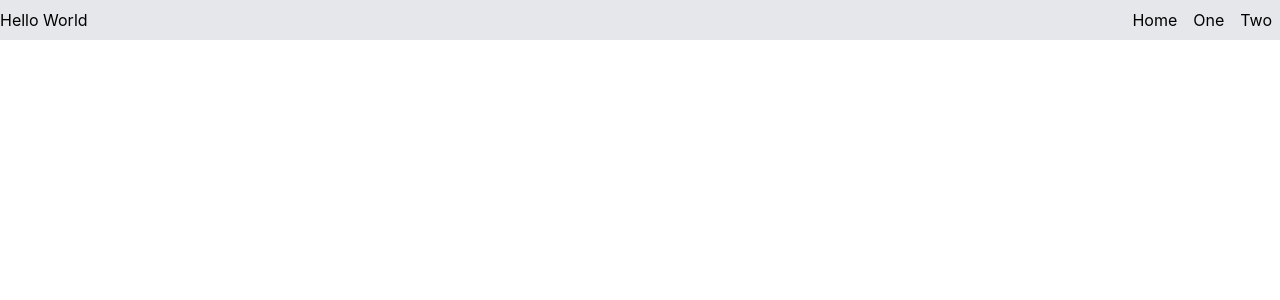
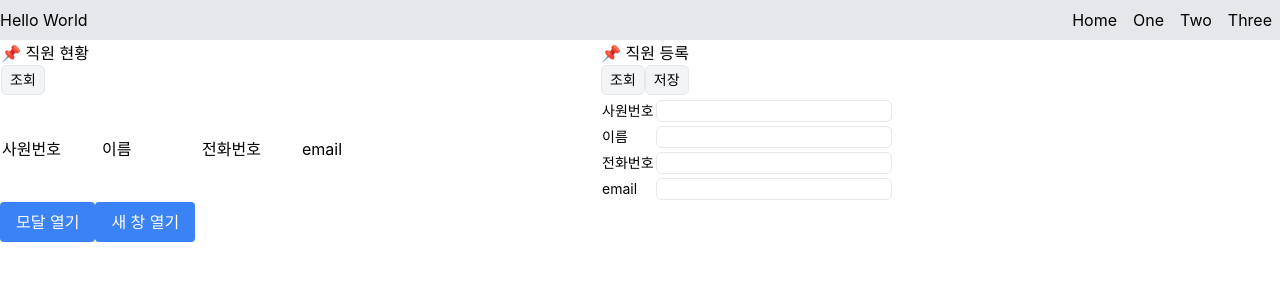
Before and after one commit to golma00/golma-react-app, a React (Create React App) app: page /three in a window 1280 px wide. Shown: the top 300 px of the page. Built offline with nearby package versions, Linux system fonts and the light colour scheme; what ag-grid-community would draw is missing.

Commit message:
새창 모달 샘플

```diff
--- a/src/App.js
+++ b/src/App.js
@@ -2,6 +2,7 @@ import React from 'react'
 import { BrowserRouter, Routes, Route, Link } from 'react-router-dom';
 import OneGridPage from 'pages/OneGridPage';
 import TwoGridPage from 'pages/TwoGridPage';
+import ThreeGridPage from 'pages/ThreeGridPage';
 
 function App() {
   return (
@@ -15,6 +16,7 @@ function App() {
             <Link to="/"  className='px-2 cursor-pointer'>Home</Link>
             <Link to="/one" className='px-2 cursor-pointer'>One</Link>
             <Link to="/two" className='px-2 cursor-pointer'>Two</Link>
+            <Link to="/three" className='px-2 cursor-pointer'>Three</Link>
           </div>
         </div>
         <div className='flex flex-row justify-between'>
@@ -22,6 +24,7 @@ function App() {
             <Route path="/" element={<OneGridPage />} />
             <Route path="/one" element={<OneGridPage />} />
             <Route path="/two" element={<TwoGridPage />} />
+            <Route path="/three" element={<ThreeGridPage />} />
           </Routes>
         </div>
       </BrowserRouter>
--- /dev/null
+++ b/src/pages/ThreeGridPage.js
@@ -0,0 +1,215 @@
+import React, { useCallback, useState, useRef, useEffect } from 'react'
+import { P2AgGrid, P2SearchArea, P2Select } from 'components/index';
+import axios from 'axios';
+import SplitterLayout from 'react-splitter-layout';
+import "react-splitter-layout/lib/index.css";
+
+function ThreeGridPage() {
+  const [data, setData] = useState([]); // JSON 데이터 저장
+  const [dataone, setDataone] = useState([]); // JSON 데이터 저장
+  const [msg, setMsg] = useState([]); // JSON 데이터 저장
+  const [msgst, setMsgst] = useState(0); // JSON 데이터 저장
+  const [msgdataone, setMsgdataone] = useState(0); // JSON 데이터 저장
+  const [empno, setEmpno] = useState(null); // JSON 데이터 저장
+  const [name, setName] = useState(null); // JSON 데이터 저장
+  const [hpno, setHpno] = useState(null); // JSON 데이터 저장
+  const [email, setEmail] = useState(null); // JSON 데이터 저장
+  const [isModalOpen, setIsModalOpen] = useState(false);
+
+  const inqApi = async() =>
+  {
+    try {
+      await setData([]);
+      console.log('inqApi0=',data );
+      let responce = await fetch("http://127.0.0.1:8080/list");
+      console.log('inqApi1=',data );
+      let responce_data =await responce.json();
+      console.log('inqApi2=',data );
+      setData(responce_data?responce_data:[]);
+      console.log('inqApi3=',data );
+      setMsgst(1);
+      console.log('inqApi4=',data );
+      setMsg({msg:'조회되었습니다.'});
+    } catch(e) {
+      alert('error=>',e);
+    }
+  }
+
+
+  const inqApione = useCallback(async() => {
+    console.log('before dataone=',dataone );
+    try {
+      if (empno == null) {
+        alert('사원번호를 입력하세요');
+        return null;
+      }
+      console.log('empno=', empno)
+      await setDataone([]);
+      let responce = await fetch(`http://127.0.0.1:8080/listone?id=${empno}`)
+      let responce_data = await responce.json();
+      console.log('before dataone=2',dataone );
+      await setDataone(responce_data?responce_data:[]);
+      console.log('before dataone=3',dataone );
+      setMsgdataone(1);
+      setMsg({msg:'조회되었습니다.'});
+    } catch(e) {
+      alert('조회data가 없습니다.');
+    }
+  },)
+
+const saveApi = useCallback(async() => {
+    try {
+            console.log('saveApi=0',dataone);
+            let responce = await fetch("http://127.0.0.1:8080/insert", {
+                                    method: 'POST',
+                                    headers: {
+                                      "Content-Type":"application/json; charset=utf-8"
+                                    },
+                                    body: JSON.stringify(dataone)
+            });
+            let responce_data = await responce.json();
+            setMsg(await responce_data||[]);
+            setMsgst(1);
+            // alert(responce_data.msg);
+      } catch (e) {
+            alert('error=>',e);
+      }
+  },[dataone])
+
+  useEffect(() => {
+
+    if (msg && msgst === 1) {
+      console.log("msg 변경됨:", msg);
+      setMsgst(0);
+      const timer = setTimeout(() => alert(msg.msg) , 100)
+    }
+    if (msgdataone == 1) {
+      setTimeout(() => {
+        console.log('dataone=',dataone);
+        setMsgdataone(0);
+        setName(dataone.name);
+        setHpno(dataone.hpno);
+        setEmail(dataone.email);
+      } , 100)
+
+    }
+
+  }, [msg]);  // msg가 변경될 때마다 실행
+
+  const openNewWindow = () => {
+    const newUrl = `http://localhost:3000/two?empno=${encodeURIComponent(empno)}`;
+    window.open(
+      newUrl, // 새 창에서 열 URL
+      "_blank", // 새 탭에서 열기
+      "width=600,height=400,top=100,left=100"
+    )
+  }
+
+  const Modal = ({ isOpen, onClose, children }) => {
+    if (!isOpen) return null; // 모달이 닫혀 있으면 렌더링하지 않음
+
+    return (
+      <div className="fixed inset-0 flex items-center justify-center bg-black bg-opacity-50">
+        <div className="bg-white p-6 rounded-lg shadow-lg w-96">
+          <h2 className="text-xl font-bold mb-4">모달 창</h2>
+          <div>{children}</div>
+          <button
+            onClick={onClose}
+            className="mt-4 bg-red-500 text-white px-4 py-2 rounded"
+          >
+            닫기
+          </button>
+        </div>
+      </div>
+    );
+  };
+
+  return (
+    <div>
+      <table >
+        <tbody>
+        <tr>
+            <td width={600}><h2>📌 직원 현황</h2>
+            <button className="common-btn" onClick={inqApi}>조회</button>
+            </td>
+             <td width={600}><h2>📌 직원 등록</h2>
+             <button className="common-btn" onClick={inqApione}>조회</button>
+             <button className="common-btn" onClick={() => {saveApi()}}>저장</button>
+             </td>
+        </tr>
+        </tbody>
+      </table>
+      <table border={0} >
+      <tbody>
+      <tr>
+      <td width={600}>
+        <table border={1} key="table1" >
+          <tbody>
+          <tr>
+              <td width={100}>사원번호</td>
+              <td width={100}>이름</td>
+              <td width={100}>전화번호</td>
+              <td width={100}>email</td>
+          </tr>
+            {data.map((item) => (
+              <tr key={item.empno}>
+                  <td width={100}>{item.empno}</td>
+                  <td width={100}>{item.name}</td>
+                  <td width={100}>{item.hpno}</td>
+                  <td width={100}>{item.email}</td>
+              </tr>
+            ))}
+          </tbody>
+        </table>
+        </td>
+        <td>
+        <p/>
+          <table border={1} valign="top">
+          <tbody>
+          <tr>
+              <td><label>사원번호</label></td>
+              <td><input type="text" id="empno" className="text-sm bg-white border border-gray-200 rounded-md" value={empno} onChange={(e)=> setEmpno(e.target.value)}>
+                   </input></td>
+            </tr>
+            <tr>
+              <td><label>이름</label></td>
+              <td><input type="text" id="name"  className="text-sm bg-white border border-gray-200 rounded-md" value={name} onChange={(e)=> setName(e.target.value)}>
+              </input></td>
+            </tr>
+            <tr>
+              <td><label>전화번호</label></td>
+              <td><input type="text" id="hpno"  className="text-sm bg-white border border-gray-200 rounded-md" value={hpno} onChange={(e)=> setHpno(e.target.value)}>
+              </input></td>
+            </tr>
+            <tr>
+              <td><label>email</label></td>
+              <td><input type="text" id="email" className="text-sm bg-white border border-gray-200 rounded-md" value={email} onChange={(e)=> setDataone(e.target.value)}>
+              </input></td>
+            </tr>
+            <tr />
+            </tbody>
+          </table>
+          </td>
+          </tr>
+    </tbody>
+    <button
+        onClick={() => setIsModalOpen(true)}
+        className="bg-blue-500 text-white px-4 py-2 rounded"
+      >
+        모달 열기
+      </button>
+
+      <Modal isOpen={isModalOpen} onClose={() => setIsModalOpen(false)}>
+        <p>이곳에 원하는 내용을 넣으세요!</p>
+      </Modal>
+      <button
+        onClick={openNewWindow} className="bg-blue-500 text-white px-4 py-2 rounded">
+        새 창 열기
+      </button>
+
+    </table>
+      </div>
+  );
+}
+
+export default ThreeGridPage;
```
